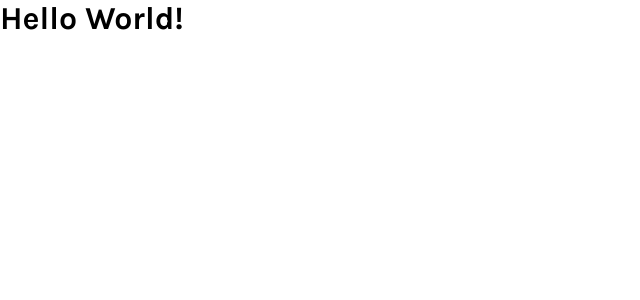
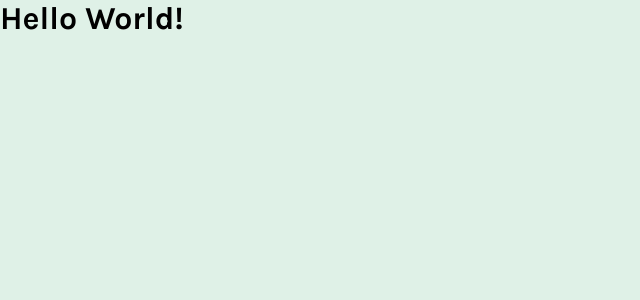
Before and after one commit to hectorlil48/frontendMentor-contact-form, a React (Vite) app: page / in a window 1280 px wide. Shown: the top 300 px of the page, without its empty margins (0-640 px from the left). Built offline with nearby package versions, Linux system fonts and the light colour scheme.

Commit message:
Added font-size, font-weight and background color to body. Also deleted style guided.

```diff
--- a/src/index.css
+++ b/src/index.css
@@ -33,6 +33,9 @@
 body {
   min-height: 100vh;
   font-family: "Karla", sans-serif;
+  font-size: var(--fs-md);
+  font-weight: var(--fw-regular);
+  background-color: var(--green-200);
 }
 
 input,
```
Also changed, not shown: 1 other file (tests, documents, lock files or other folders).
